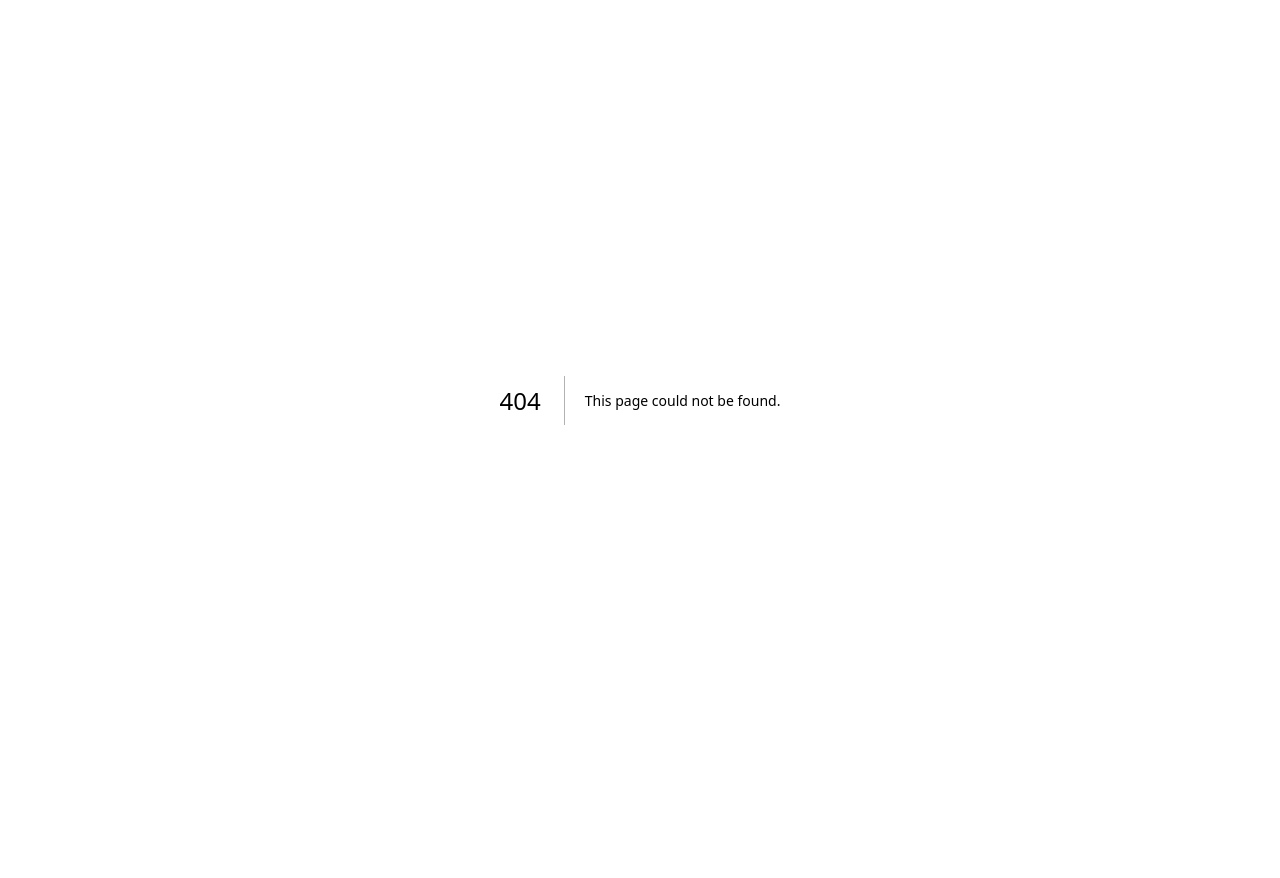
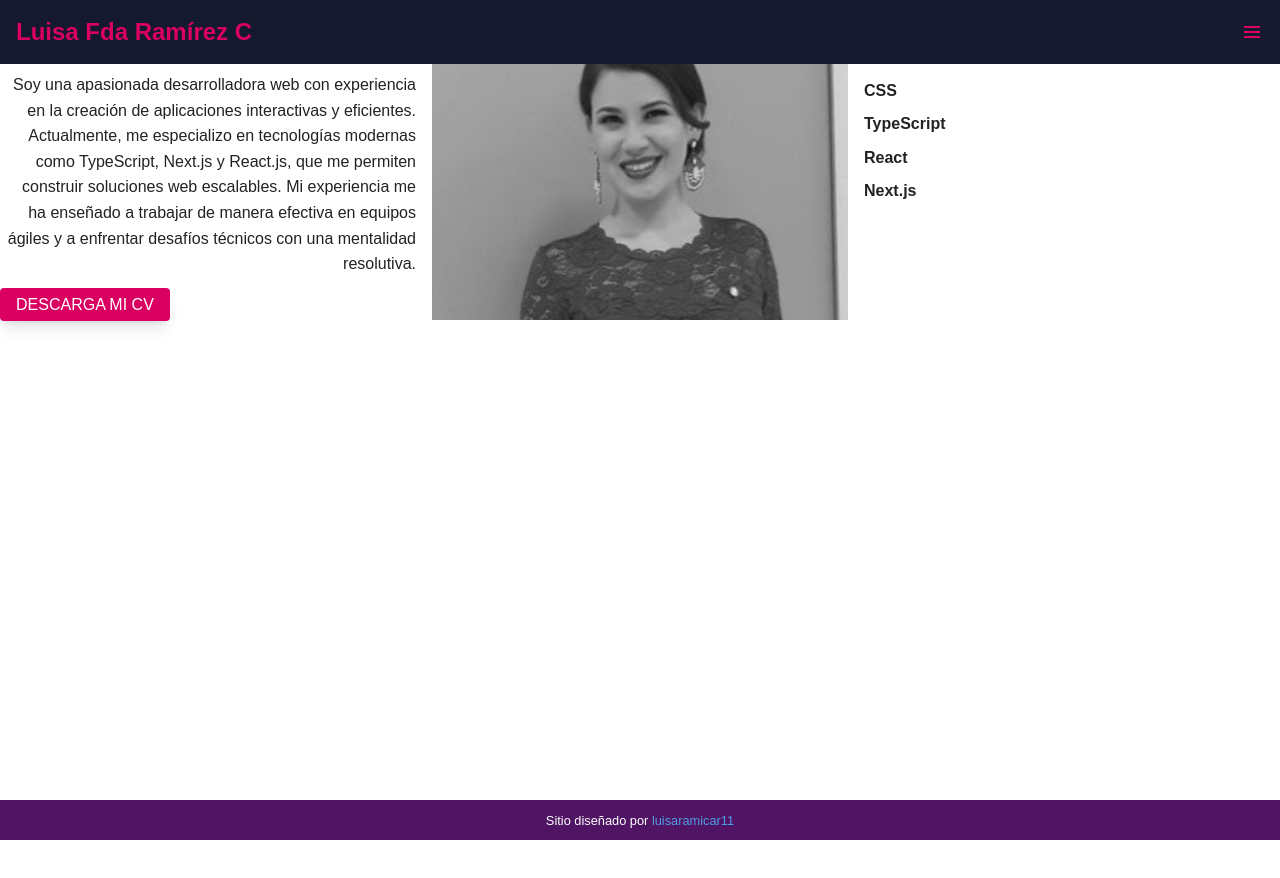
Before and after one commit to luisaramicar11/portafolio-next, a Next.js app: page /about in a window 1280 px wide. Before the commit this address had no page. Shown: the top 878 px of the page. Before the commit the page ends 800 px from the top, so only its background shows below. Built offline with nearby package versions, Linux system fonts and the light colour scheme.

Commit message:
adding page home to the project

```diff
--- /dev/null
+++ b/src/app/(sections)/about/page.tsx
@@ -0,0 +1,52 @@
+import React from 'react';
+import Image from 'next/image';
+
+export default function About() {
+    return (
+        <section className="section container mx-auto lg:min-h-screen grid grid-cols-1 lg:grid-cols-3 gap-4">
+          <article className="text-lg-right lg:text-right mb-8">
+            <aside className="text-center lg:text-right">
+              <h1 className="text-2xl font-bold">Luisa Fernanda Ramírez Cardona</h1>
+              <h5 className="text-base">Desarrolladora <i>Web</i></h5>
+            </aside>
+            <p className="mt-4">
+              Soy una apasionada desarrolladora web con experiencia en la creación de aplicaciones interactivas y eficientes. Actualmente, me especializo en tecnologías modernas como TypeScript, Next.js y React.js, que me permiten construir soluciones web escalables. Mi experiencia me ha enseñado a trabajar de manera efectiva en equipos ágiles y a enfrentar desafíos técnicos con una mentalidad resolutiva.
+            </p>
+            <div className="text-center lg:text-left mt-4">
+              <a
+                href="https://www.canva.com/design/DAGOgGZNLv0/o5tnk7WWhCU5BJoXuaII5A/view?utm_content=DAGOgGZNLv0&utm_campaign=designshare&utm_medium=link&utm_source=editor"
+                target="_blank"
+                rel="noopener noreferrer"
+                className="btn bg-first-color text-white py-2 px-4 rounded shadow-lg hover:opacity-75 transition-opacity duration-300"
+              >
+                DESCARGA MI CV
+              </a>
+            </div>
+          </article>
+          <article className="mb-8">
+          <div className="relative w-full h-80"> {/* Define un contenedor con una altura fija */}
+        <Image
+            className="filter grayscale"
+            src="/luisaRamirez.jpg"
+            alt="Luisa Ramírez"
+            layout="fill" // Usa layout="fill" para que la imagen cubra todo el contenedor
+            objectFit="cover" // Esto hará que la imagen cubra el contenedor
+        />
+    </div>
+          </article>
+          <article className="mb-8">
+            <h2 className="text-center lg:text-left text-xl font-semibold">Mis habilidades</h2>
+            <div className="progress mt-4">
+              {['HTML', 'CSS', 'TypeScript', 'React', 'Next.js'].map(skill => (
+                <div key={skill} className="flex justify-between items-center mb-2">
+                  <p className="font-semibold">{skill}</p>
+                  <div className="bg-gray-light h-2 w-full rounded ml-2">
+                    <div className="bg-gray-dark h-2 rounded" style={{ width: '80%' }}></div>
+                  </div>
+                </div>
+              ))}
+            </div>
+          </article>
+        </section>
+      );
+}
--- /dev/null
+++ b/src/app/(sections)/home/home.module.css
@@ -0,0 +1,4 @@
+.hero-image {
+    background-image: url('/hero-image-home.jpg');
+    background-attachment: fixed;
+}
--- a/src/app/(sections)/home/page.tsx
+++ b/src/app/(sections)/home/page.tsx
@@ -1,9 +1,27 @@
-import React from 'react'
+import Link from 'next/link';
+import React from 'react';
+import styles from './home.module.css';
 
-export default function page() {
-    return (
-        <div>
-            hola
-        </div>
-    )
+export default function Home() {
+  return (
+    <section className="relative">
+      <article
+        className={`${styles['hero-image']} bg-cover bg-center h-screen`} // Corregido aquí
+      >
+        <aside className="flex justify-center items-center text-center w-full h-full bg-black-alpha-color">
+          <div className="text-white">
+            <h2 className="text-[7.5vw] text-hero-text-color">
+              Bienvenid@s<br />a mi sitio
+            </h2>
+            <Link
+              href="/contacto"
+              className="inline-block px-4 py-2 rounded bg-first-color text-white-color font-bold transition-opacity duration-500 hover:opacity-75"
+            >
+              CONTÁCTAME
+            </Link>
+          </div>
+        </aside>
+      </article>
+    </section>
+  );
 }
--- a/src/app/(sections)/layout.tsx
+++ b/src/app/(sections)/layout.tsx
@@ -1,5 +1,6 @@
-import Header from "../../components/Header"
-import Footer from "../../components/Footer"
+import Header from "../../components/Header";
+import Footer from "../../components/Footer";
+
 export default function SectionsLayout({
     children,
 }: Readonly<{
--- a/src/components/Header.tsx
+++ b/src/components/Header.tsx
@@ -10,9 +10,9 @@ const Header: React.FC = () => {
   };
 
   return (
-    <header className="fixed left-0 top-0 z-50 w-full bg-second-color py-4">
+    <header className="fixed left-0 top-0 z-50 w-full bg-second-color p-4 min-h-16">
       <section className="container mx-auto flex justify-between items-center">
-        <div className="logo">
+        <div className="">
           <Link href="/home" className="text-first-color font-bold text-2xl">Luisa Fda Ramírez C</Link>
         </div>
         <button onClick={toggleMenu} className="outline-none border-0 cursor-pointer bg-second-color">
--- a/tailwind.config.ts
+++ b/tailwind.config.ts
@@ -9,7 +9,6 @@ const config: Config = {
   theme: {
     extend: {
       colors: {
-        colors: {
           'first-color': '#d90062',
           'first-alpha-color': '#d90062bf',
           'second-color': '#14192d',
@@ -26,7 +25,6 @@ const config: Config = {
           'text-color': '#222222',
           'white-alpha-color': '#ffffff80',
           'black-alpha-color': '#00000080',
-        },
       },
     },
   },
```
